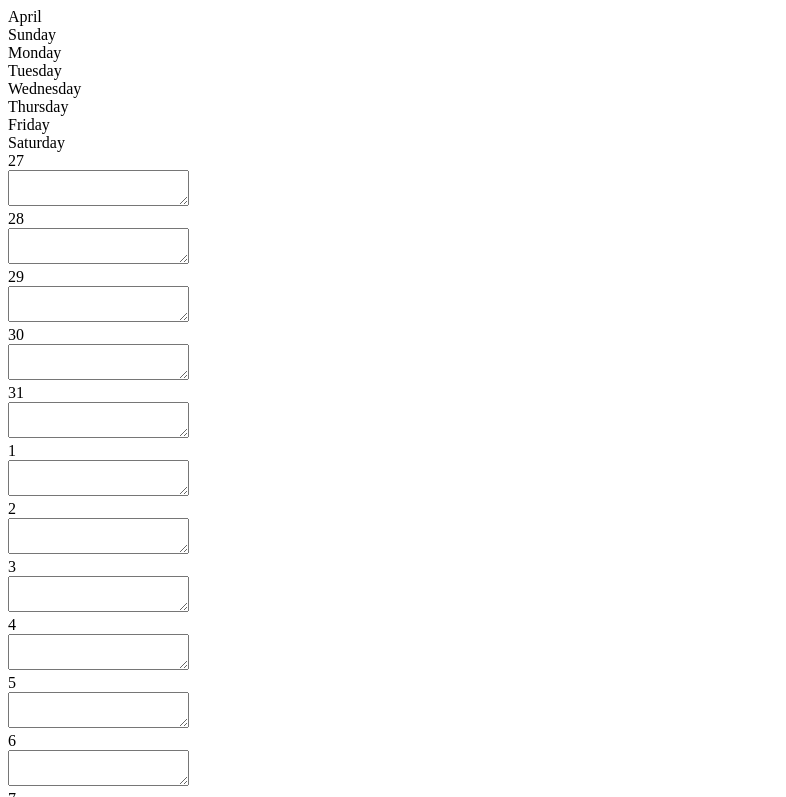
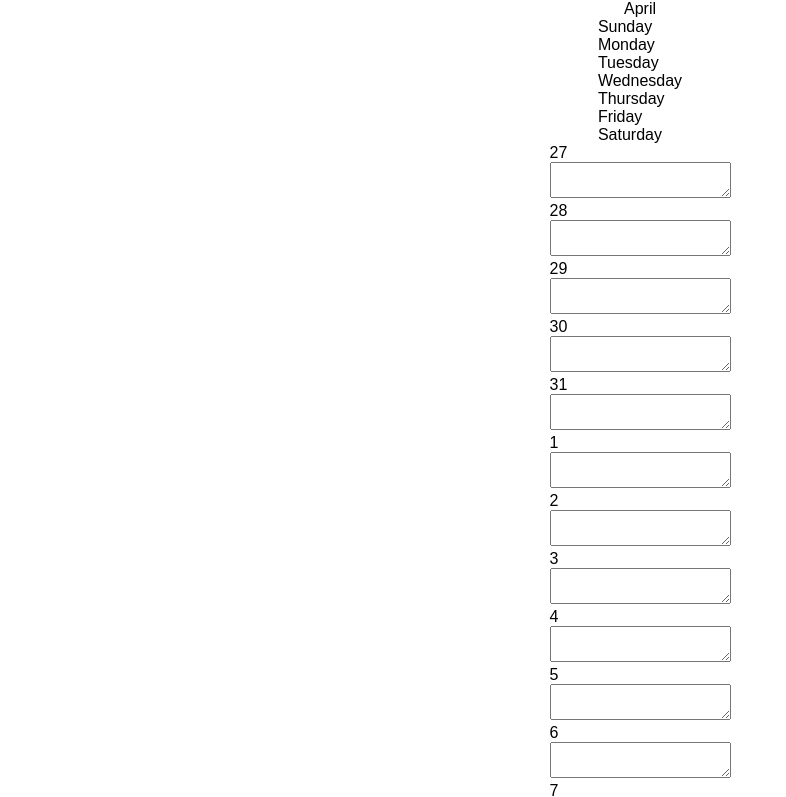
Before and after one commit to spencer54025/calender, a plain HTML site: page index.html in a window 1280 px wide. Shown: the top 797 px of the page, without its empty margins (0-786 px from the left). Drawn offline with Linux system fonts and the light colour scheme.

Commit message:
starting styles

```diff
--- a/index.html
+++ b/index.html
@@ -5,13 +5,19 @@
     <meta http-equiv="X-UA-Compatible" content="IE=edge">
     <meta name="viewport" content="width=device-width, initial-scale=1.0">
     <title>Calendar</title>
+
+    <script src="https://kit.fontawesome.com/a6874c76aa.js" crossorigin="anonymous"></script>
+
+    <link rel="stylesheet" href="styles.css">
+
 </head>
 <body>
-    <div class="page-cointaner">
+    <div class="page-container">
         <div class="header-wrapper">
 
             <div class="month-name">
                 April
+                <!-- <i class="fa-solid fa-flower-daffodil">  -->
             </div>
         </div>
 
--- /dev/null
+++ b/styles.css
@@ -0,0 +1,21 @@
+body {
+    margin: 0;
+}
+
+* {
+    font-family: Arial, Helvetica, sans-serif;
+    box-sizing: border-box;
+}
+
+.page-container {
+    min-height: 100vh;
+    min-width: 95vw;
+    display: flex;
+    flex-direction: column;
+    justify-content: space-evenly;
+    align-items: center;
+}
+
+.page-container > .day-of-the-week-wrapper {
+    flex-direction: row;
+}
```
